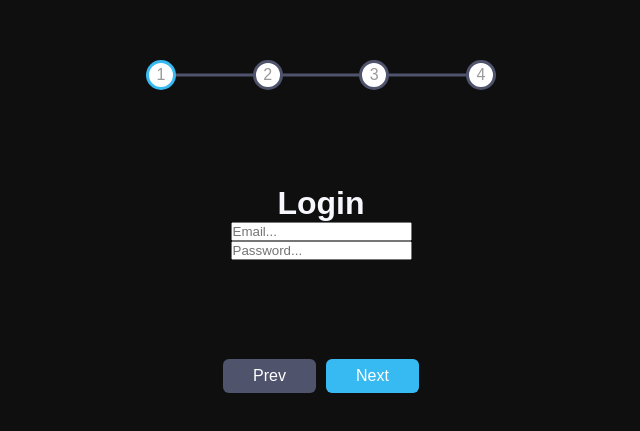
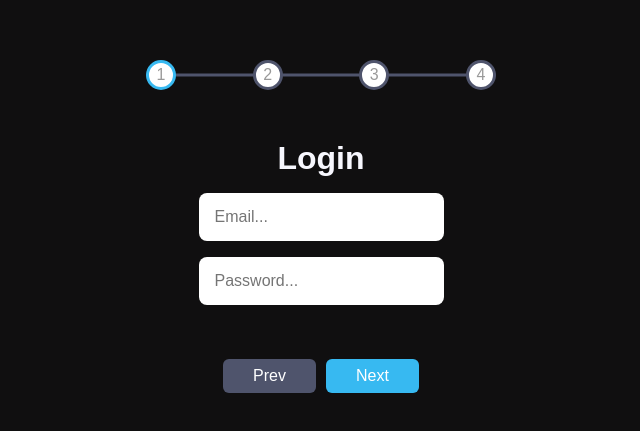
Before and after one commit to banjo/plexlist, a Vue app in the folder client/: page / in a window 1280 px wide. Shown: the part 171-602 px from the top of the page, without its empty margins (319-959 px from the left). Built offline with nearby package versions, Linux system fonts and the light colour scheme.

Commit message:
Added styling to input

```diff
--- a/client/src/views/Home.vue
+++ b/client/src/views/Home.vue
@@ -14,8 +14,7 @@
       </div>
 
       <div class="action-container">
-        <div v-if="current === 1">
-          <div class="input-group">
+        <div class="input-group" v-if="current === 1">
           <h1>Login</h1>
           <input
             class="input"
@@ -31,7 +30,6 @@
             id="password"
             placeholder="Password..."
           />
-          </div>
         </div>
       </div>
 
@@ -91,7 +89,19 @@ export default class Home extends Vue {
 .input-group {
   display: flex;
   flex-direction: column;
+  width: 70%;
 }
+
+.input {
+  margin-top: var(--size-medium1);
+  height: var(--size-large2);
+  border-radius: var(--radius);
+  padding-left: var(--size-medium1);
+  border: none;
+  font-family: inherit;
+  font-size: inherit;
+}
+
 
 :root {
   --line-border-fill: var(--clr-primary);
```
Also changed, not shown: 1 other file (tests, documents, lock files or other folders). Lines whose indentation alone changed are shown as unchanged.
